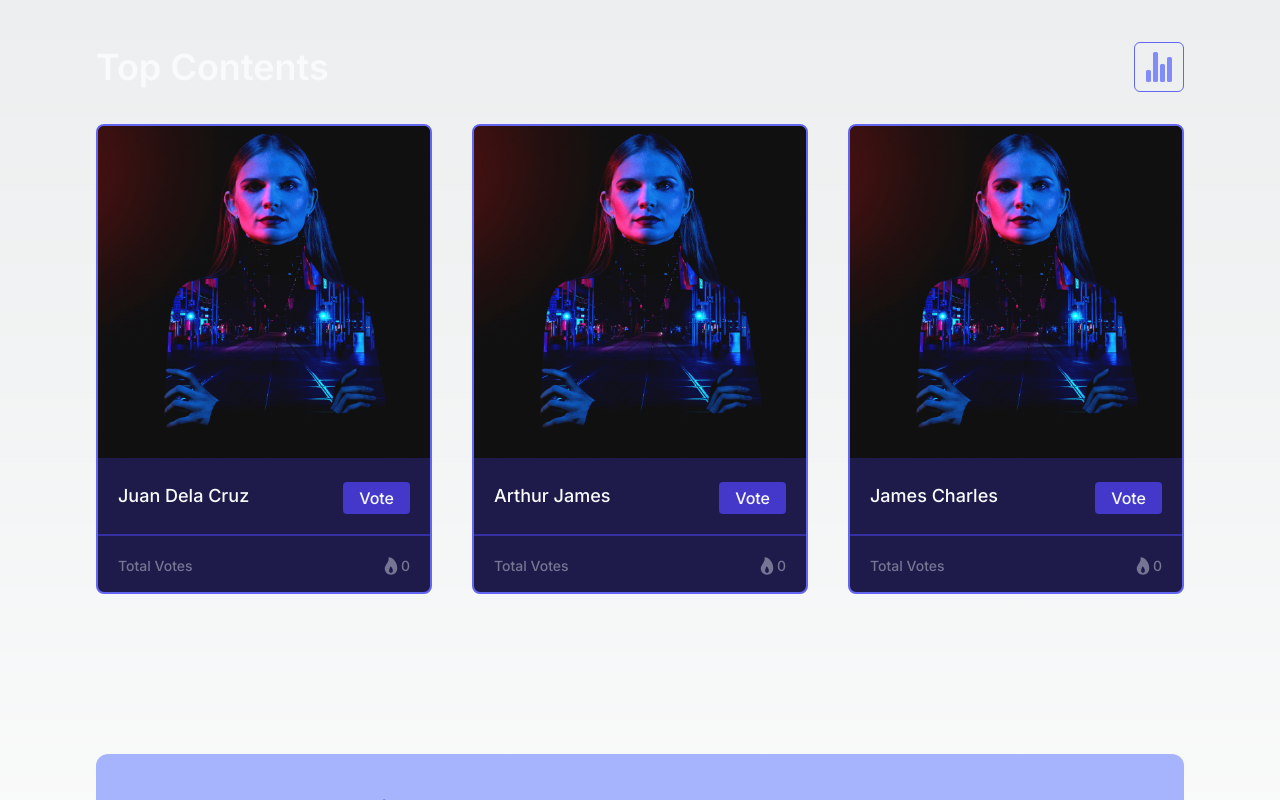
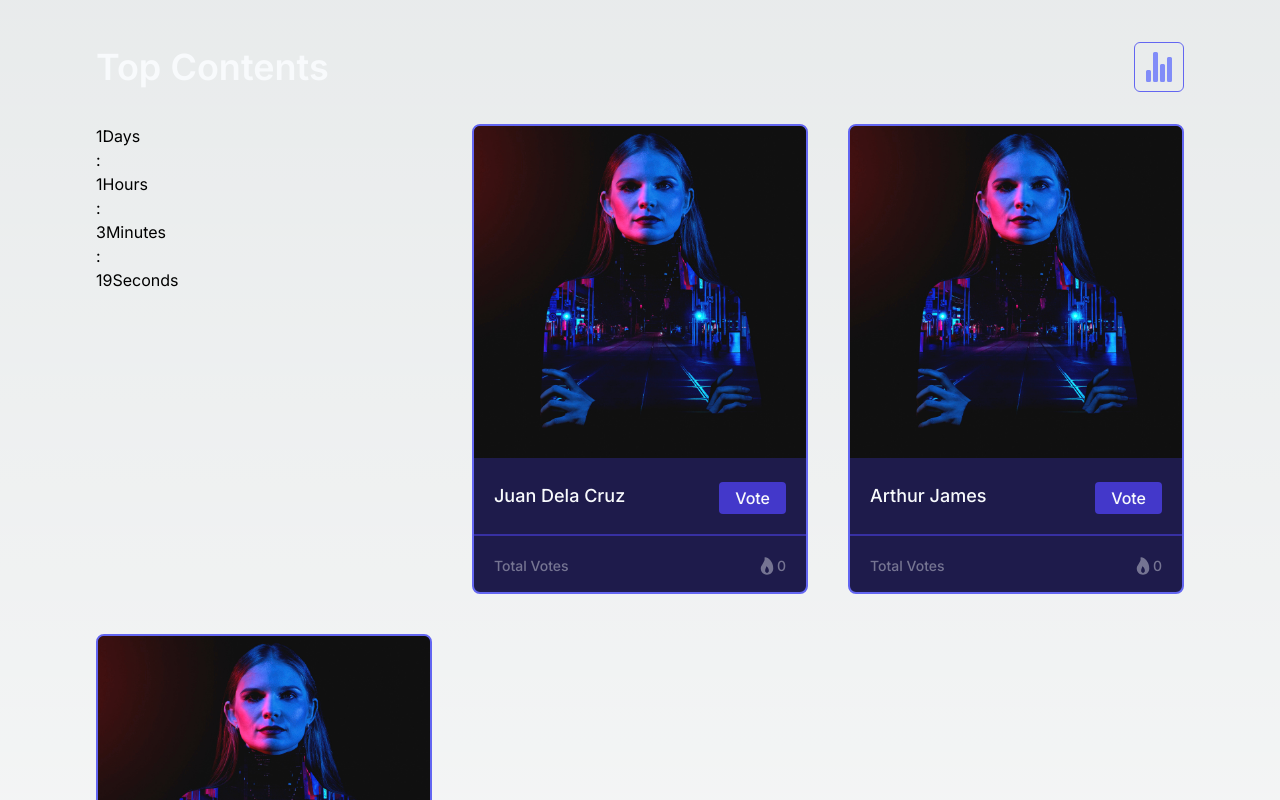
Before and after one commit to ZoroPinus/web3project1, a Next.js app: page / in a window 1280 px wide. Shown: the part 1400-2200 px from the top of the page. Built offline with nearby package versions, Linux system fonts and the light colour scheme.

Commit message:
add timer

```diff
--- a/package.json
+++ b/package.json
@@ -18,7 +18,10 @@
     "next": "13.3.1",
     "postcss": "8.4.23",
     "react": "18.2.0",
+    "react-countdown": "^2.3.5",
+    "react-countdown-circle-timer": "^3.2.1",
     "react-dom": "18.2.0",
+    "react-live-clock": "^6.1.13",
     "swr": "^2.1.5",
     "tailwindcss": "3.3.2"
   },
--- /dev/null
+++ b/src/components/Button.js
@@ -0,0 +1,12 @@
+const Button = () => {
+  return (
+    <button
+      onClick={() => voteMe1(votes1)}
+      className="py-1 px-4 inline-flex justify-center items-center bg-indigo-700 rounded hover:bg-indigo-800 cursor-pointer"
+    >
+      <span className="text-base text-slate-50 font-medium ">Vote</span>
+    </button>
+  );
+};
+
+export default Button;
--- a/src/components/Trending.js
+++ b/src/components/Trending.js
@@ -1,10 +1,11 @@
 import Image from "next/image";
 import profile4 from "../../public/images/profile_4.jpg";
 import { ethers } from "ethers";
-import { useState } from "react";
+import { useState, useEffect } from "react";
+import Countdown from "react-countdown";
 
 import useSWR from "swr";
-import CreatorCard from "./CreatorCard";
+import Button from "./Button";
 
 const fetcher = (url) => fetch(url).then((res) => res.json());
 
@@ -12,8 +13,10 @@
   const [votes1, setVotes1] = useState(0);
   const [votes2, setVotes2] = useState(0);
   const [votes3, setVotes3] = useState(0);
+  const [voteState, setVoteStat] = useState(true);
+  const [votingTime, setVotingTime] = useState("");
+  const [hideClock, setHideClock] = useState(false);
   var current_user_address;
-  var provider;
   var main_address = "0xD52E0Cf72a31937D8c10ef350DF9414F44E889c6";
   const creators = [
     {
@@ -33,14 +36,18 @@
       name: "Jack Cole",
       img: "../../public/images/profile_4.jpg",
       total: "votes",
-    }
+    },
   ];
 
-  async function transfer_token() {
+  async function transfer_token(vote_amount) {
+    var provider = new ethers.providers.Web3Provider(window.ethereum);
+    await provider.send("eth_requestAccounts", []);
+    var signer = provider.getSigner();
+    current_user_address = await signer.getAddress();
     var data_params = null;
     var Address = current_user_address;
 
-    var input_value = "100000";
+    var input_value = vote_amount;
 
     var eth_hex_value = (input_value * Math.pow(10, 18)).toString(16);
 
@@ -49,18 +56,18 @@
       mxcoin_abi,
       provider
     );
-    data_params = data.interface.encodeFunctionData("transfer", [
-      main_address,
-      ethers.utils.parseUnits(input_value, 6),
-    ]);
+    // data_params = data.interface.encodeFunctionData("transfer", [
+    //   main_address,
+    //   ethers.utils.parseUnits(input_value, 6),
+    // ]);
 
     var transactionHash = await ethereum
       .request({
         method: "eth_sendTransaction",
         params: [
           {
-            to: "0xCFdf636831320bA50b4c4CCc6E895f9D2e75B0B0", // to token address
-            from: Address,
+            to: current_user_address, // to token address
+            from: current_user_address,
             value: eth_hex_value,
             data: data_params,
           },
@@ -70,17 +77,61 @@
         console.log("result");
         console.log(result);
 
-        // check_transactionHash(result);
+        check_transactionHash(result);
       });
   }
+
+  async function check_transactionHash(transactionHash) {
+    var getstatus;
+    var etherscan;
+    var api_key = "JPRA5D5PDZVXXJNF6G39BW26RZ63RNZS1P";
+
+    var net_check = window.ethereum.networkVersion;
+
+    // more than one value is in test network
+    if (!net_check == 1) {
+      etherscan =
+        "https://api-goerli.etherscan.io/api?module=transaction&action=";
+    } else {
+      etherscan = "https://api.etherscan.io/api?module=transaction&action=";
+    }
+
+    await fetch(
+      etherscan +
+        getstatus +
+        "&txhash=" +
+        transactionHash +
+        "&apikey=" +
+        api_key
+    )
+      .then((data) => {
+        try {
+          if (data.ok == true) {
+            console.log("transfer ok");
+            setVotes1(votes1 + 1);
+            setVoteStat(false);
+          }
+        } catch (error) {
+          console.log(error);
+        }
+        console.log(data);
+      })
+      .catch((error) => console.error(error));
+  }
+
   async function voteMe1() {
     setVotes1(votes1 + 1);
+    setVoteStat(false);
   }
   async function voteMe2() {
     setVotes2(votes2 + 1);
   }
   async function voteMe3() {
     setVotes3(votes3 + 1);
+  }
+  function getWinner(user1, user2, user3) {
+    const winner = Math.max(user1, user2, user3);
+    return winner;
   }
 
   var mxcoin_abi = [
@@ -217,22 +268,103 @@
     },
   ];
 
+  const [days, setDays] = useState(0);
+  const [hours, setHours] = useState(0);
+  const [minutes, setMinutes] = useState(0);
+  const [seconds, setSeconds] = useState(0);
+
+  useEffect(() => {
+    const target = new Date("4/29/2023 18:10:59");
+
+    const interval = setInterval(() => {
+      const now = new Date();
+      const difference = target.getTime() - now.getTime();
+
+      const d = Math.floor(difference / (1000 * 60 * 60 * 24));
+      setDays(d);
+
+      const h = Math.floor(
+        (difference % (1000 * 60 * 60 * 24)) / (1000 * 60 * 60)
+      );
+      setHours(h);
+
+      const m = Math.floor((difference % (1000 * 60 * 60)) / (1000 * 60));
+      setMinutes(m);
+
+      const s = Math.floor((difference % (1000 * 60)) / 1000);
+      setSeconds(s);
+
+      if (d <= 0 && h <= 0 && m <= 0 && s <= 0) {
+        setVoteStat(false);
+        setHideClock(true);
+      }
+    }, 1000);
+
+    return () => clearInterval(interval);
+  }, []);
+
   return (
     <div className="grid lg:grid-cols-3 grid-cols-1 gap-10">
-      {/* <CreatorCard key={creators.id} /> */}
-
+      {hideClock ? (
+        <></>
+      ) : (
+        <>
+          <div className="timer-wrapper">
+            <div className="timer-inner">
+              <div className="timer-segment">
+                <span className="time">{days}</span>
+                <span className="label">Days</span>
+              </div>
+              <span className="divider">:</span>
+              <div className="timer-segment">
+                <span className="time">{hours}</span>
+                <span className="label">Hours</span>
+              </div>
+              <span className="divider">:</span>
+              <div className="timer-segment">
+                <span className="time">{minutes}</span>
+                <span className="label">Minutes</span>
+              </div>
+              <span className="divider">:</span>
+              <div className="timer-segment">
+                <span className="time">{seconds}</span>
+                <span className="label">Seconds</span>
+              </div>
+            </div>
+          </div>
+        </>
+      )}
+      {/* card1 */}
       <div className="flex flex-col items-center w-full overflow-hidden pb-4 bg-indigo-950 border-2 border-indigo-500 rounded-lg ">
         <Image src={profile4} alt="profile-user-1" className="w-full mb-6" />
         <div className="flex w-full justify-between items-center px-5 pb-5 border-b-2 border-indigo-800">
           <p className="text-lg font-medium text-slate-50 mb-1">
             Juan Dela Cruz
           </p>
-          <a
-            onClick={voteMe1}
+          {voteState ? (
+            <>
+              <button
+                onClick={() => voteMe1()}
                 className="py-1 px-4 inline-flex justify-center items-center bg-indigo-700 rounded hover:bg-indigo-800 cursor-pointer"
               >
-            <span className="text-base text-slate-50 font-medium ">Vote</span>
-          </a>
+                <span className="text-base text-slate-50 font-medium ">
+                  Vote
+                </span>
+              </button>
+            </>
+          ) : (
+            <>
+              <button
+                onClick={() => voteMe1()}
+                className="py-1 px-4 inline-flex justify-center items-center bg-indigo-700 rounded hover:bg-indigo-800 disabled:bg-slate-400"
+                disabled
+              >
+                <span className="text-base text-slate-50 font-medium ">
+                  Vote Submitted!
+                </span>
+              </button>
+            </>
+          )}
         </div>
         <div className="flex w-full justify-between items-center px-5  pt-5 opacity-40">
           <p className="text-sm text-slate-50 font-medium">Total Votes</p>
@@ -249,16 +381,35 @@
         </div>
       </div>
 
+      {/* card2 */}
       <div className="flex flex-col items-center w-full overflow-hidden pb-4 bg-indigo-950 border-2 border-indigo-500 rounded-lg ">
         <Image src={profile4} alt="profile-user-1" className="w-full mb-6" />
         <div className="flex w-full justify-between items-center px-5 pb-5 border-b-2 border-indigo-800">
           <p className="text-lg font-medium text-slate-50 mb-1">Arthur James</p>
-          <a
-            onClick={voteMe2}
+          {voteState ? (
+            <>
+              <button
+                onClick={() => voteMe2()}
                 className="py-1 px-4 inline-flex justify-center items-center bg-indigo-700 rounded hover:bg-indigo-800 cursor-pointer"
               >
-            <span className="text-base text-slate-50 font-medium ">Vote</span>
-          </a>
+                <span className="text-base text-slate-50 font-medium ">
+                  Vote
+                </span>
+              </button>
+            </>
+          ) : (
+            <>
+              <button
+                onClick={() => voteMe2()}
+                className="py-1 px-4 inline-flex justify-center items-center bg-indigo-700 rounded hover:bg-indigo-800 disabled:bg-slate-400"
+                disabled
+              >
+                <span className="text-base text-slate-50 font-medium ">
+                  Vote Submitted!
+                </span>
+              </button>
+            </>
+          )}
         </div>
         <div className="flex w-full justify-between items-center px-5  pt-5 opacity-40">
           <p className="text-sm text-slate-50 font-medium">Total Votes</p>
@@ -275,18 +426,37 @@
         </div>
       </div>
 
+      {/* card 3 */}
       <div className="flex flex-col items-center w-full overflow-hidden pb-4 bg-indigo-950 border-2 border-indigo-500 rounded-lg ">
         <Image src={profile4} alt="profile-user-1" className="w-full mb-6" />
         <div className="flex w-full justify-between items-center px-5 pb-5 border-b-2 border-indigo-800">
           <p className="text-lg font-medium text-slate-50 mb-1">
             James Charles
           </p>
-          <a
-            onClick={voteMe3}
+          {voteState ? (
+            <>
+              <button
+                onClick={() => voteMe3()}
                 className="py-1 px-4 inline-flex justify-center items-center bg-indigo-700 rounded hover:bg-indigo-800 cursor-pointer"
               >
-            <span className="text-base text-slate-50 font-medium ">Vote</span>
-          </a>
+                <span className="text-base text-slate-50 font-medium ">
+                  Vote
+                </span>
+              </button>
+            </>
+          ) : (
+            <>
+              <button
+                onClick={() => voteMe3()}
+                className="py-1 px-4 inline-flex justify-center items-center bg-indigo-700 rounded hover:bg-indigo-800 disabled:bg-slate-400"
+                disabled
+              >
+                <span className="text-base text-slate-50 font-medium ">
+                  Vote Submitted!
+                </span>
+              </button>
+            </>
+          )}
         </div>
         <div className="flex w-full justify-between items-center px-5  pt-5 opacity-40">
           <p className="text-sm text-slate-50 font-medium">Total Votes</p>
--- /dev/null
+++ b/src/pages/dynamic/[...].js
@@ -0,0 +1,7 @@
+import React from 'react'
+
+export const Dynamic = () => {
+  return (
+    <div>[...]</div>
+  )
+}
--- a/src/pages/gallery/index.js
+++ b/src/pages/gallery/index.js
@@ -7,6 +7,10 @@
 
 export default function Home() {
   const [animateHeader, setAnimateHeader] = useState(false);
+
+
+
+
   useEffect(() => {
     const listener = () => {
       if (window.scrollY > 140) {
--- a/src/pages/index.js
+++ b/src/pages/index.js
@@ -27,6 +27,7 @@
 
 
 
+var current_user_address;
 
  async function connect(){
   var provider  = new ethers.providers.Web3Provider(window.ethereum)
```
Also changed, not shown: 1 other file (tests, documents, lock files or other folders). Lines whose indentation alone changed are shown as unchanged.
